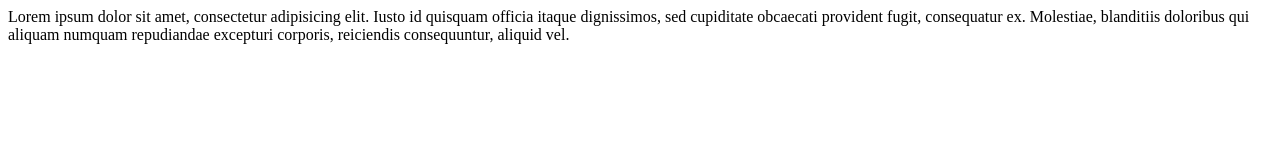
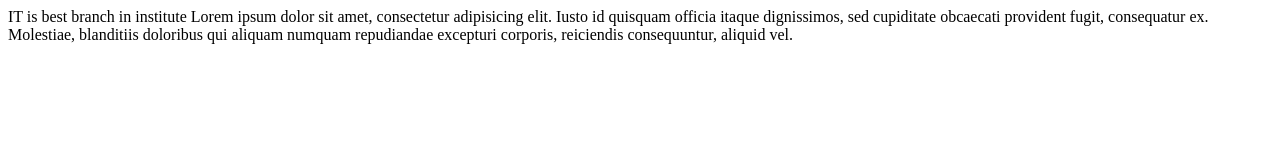
Before and after one commit to Dhruv-Singla/desktop-tutorial, a plain HTML site: page index.htm in a window 1280 px wide. Drawn offline with Linux system fonts and the light colour scheme.

Commit message:
2nd new commit
done it is best

```diff
--- a/index.htm
+++ b/index.htm
@@ -6,6 +6,8 @@
     <title>CDAO's git tutorial</title>
 </head>
 <body>
+        IT is best branch in institute
+
     Lorem ipsum dolor sit amet, consectetur adipisicing elit. Iusto id quisquam officia itaque dignissimos, sed cupiditate obcaecati provident fugit, consequatur ex. Molestiae, blanditiis doloribus qui aliquam numquam repudiandae excepturi corporis, reiciendis consequuntur, aliquid vel.
 </body>
 </html>
```
